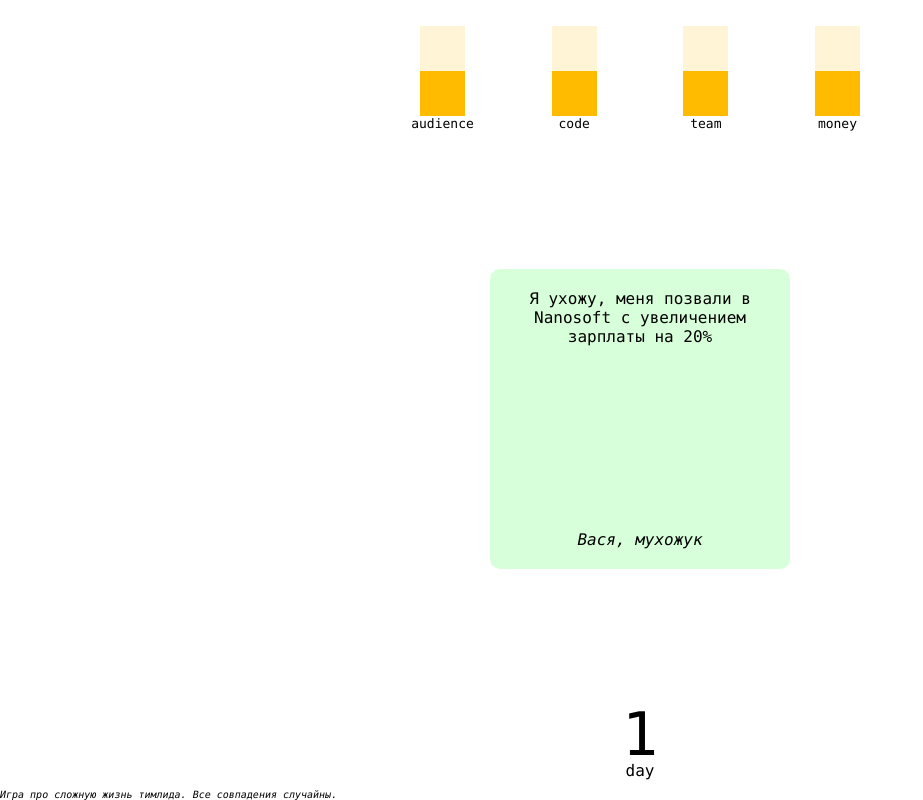
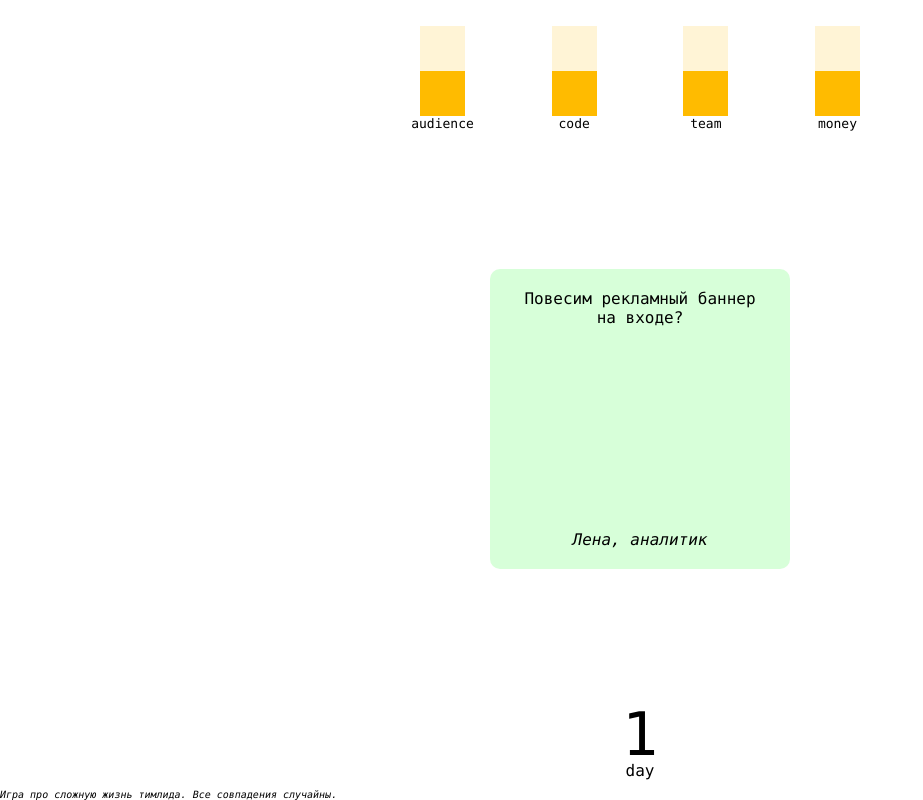
Before and after one commit to Trufi/teamlead-reigns, a React (Create React App) app: page / in a window 1280 px wide. Shown: the whole page, without its empty margins (0-923 px from the left). Built offline with nearby package versions, Linux system fonts and the light colour scheme.

Commit message:
Add random start

```diff
--- a/src/components/app/index.tsx
+++ b/src/components/app/index.tsx
@@ -52,7 +52,10 @@ const ScoresComponent = ({ scores, effect }: ScoresProps) => {
 };
 
 export const App = () => {
-    const [state, dispatch] = useReducer(reducer, createState(1));
+    const [state, dispatch] = useReducer(
+        reducer,
+        createState(Math.round(Math.random() * 2147483647)),
+    );
 
     const card = state.deck[0].card;
 
```
